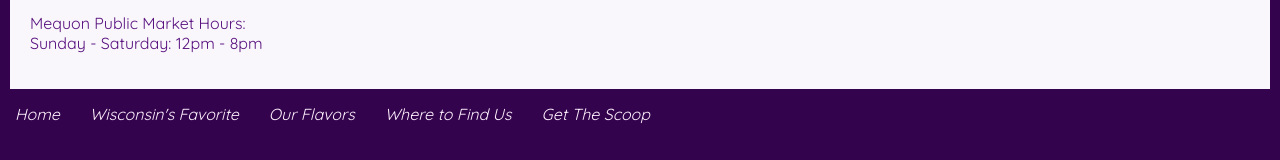
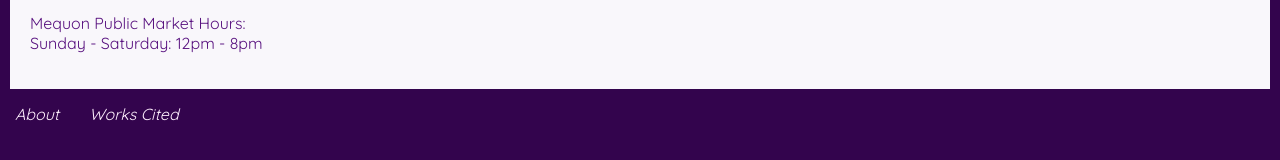
Before and after one commit to haileybrince/final_lofi_prototype, a plain HTML site: page find-us.html in a window 1280 px wide. Shown: the part 1310-1470 px from the top of the page. After the commit the page ends 1449 px from the top, so only its background shows below. Drawn offline with Linux system fonts and the light colour scheme.

Commit message:
final updates

```diff
--- a/find-us.html
+++ b/find-us.html
@@ -82,19 +82,10 @@
         <nav class="footer-nav">
                 <ul>
                 <li>
-                    <a href="index.html">Home</a>
+                    <a href="wisco-favs.html">About</a>
                 </li>
                 <li>
-                    <a href="wisco-favs.html">Wisconsin's Favorite</a>
-                </li>
-                <li>
-                    <a href="flavors.html">Our Flavors</a>
-                </li>
-                <li>
-                    <a href="find-us.html">Where to Find Us</a>
-                </li>
-                <li>
-                    <a href="scoop.html">Get The Scoop</a>
+                    <a href="works-cited.html">Works Cited</a>
                 </li>
             </ul>
         </nav>
--- a/styles.css
+++ b/styles.css
@@ -10,7 +10,6 @@ main{
 html{
     background-color: rgb(51, 4, 77);
     font-family: "Quicksand" , sans-serif;
-    padding-bottom: 450px;
     background-position: center bottom;
     background-repeat: no-repeat;
     color: rgb(88, 17, 127);
@@ -87,6 +86,11 @@ h1{
     display: block;
 }
 
+.footer{
+    position: fixed;
+    height: 30px;
+}
+
 .footer-nav li{
     float: left;
 }
```
Also changed, not shown: flavors.html (+2 -11 lines), index.html (+2 -11 lines), scoop.html (+2 -11 lines), wisco-favs.html (+2 -11 lines).
